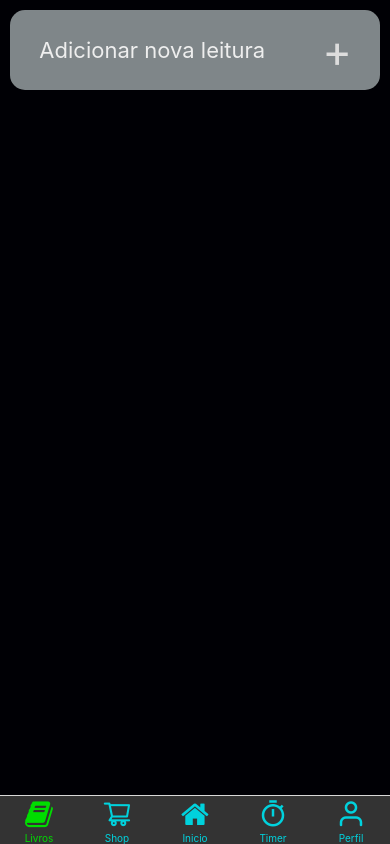
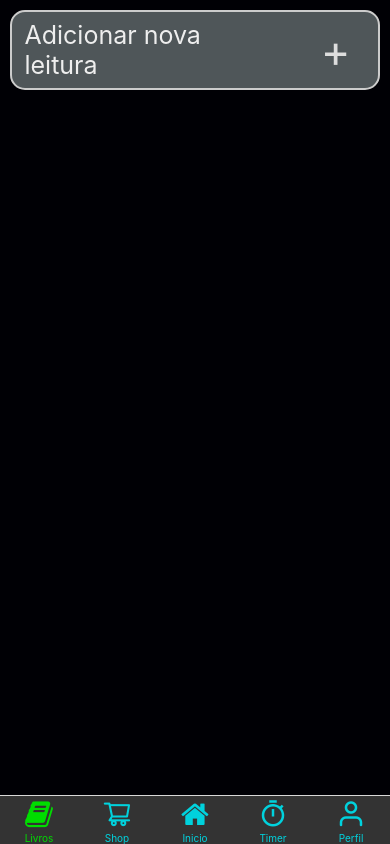
Before and after one commit to VegaKunn/testBook, a React Native app: screen /Livros in a window 390 px wide. Built offline with nearby package versions, Linux system fonts and the light colour scheme.

Commit message:
correcao de desing 1

```diff
--- a/pages/LivrosPage.js
+++ b/pages/LivrosPage.js
@@ -75,12 +75,14 @@ export default function Livros() {
 
   /////////
   const allCategorias = [
-    {nome: 'Ação'},
+    {nome: 'Aventura'},
     {nome: 'Suspense'},
-    {nome: 'Aventura'},
+    {nome: 'Ficção'},
     {nome: 'Romance'},
-    {nome: 'Ficção'},
     {nome: 'Fantasia'},
+    {nome: 'Finanças'},
+    {nome: 'Des. Pessoal'},
+    {nome: 'Politica'},
   ];
 
   return (
@@ -94,7 +96,7 @@ export default function Livros() {
           }}>
           <View style={es.addDiv}>
             <View style={es.divTex}>
-              <Text style={{fontSize: 22, color: '#eee'}}>
+              <Text style={{fontSize: 25, color: '#eee'}}>
                 Adicionar nova leitura
               </Text>
             </View>
@@ -218,7 +220,7 @@ export default function Livros() {
                             alignItems: 'center',
                             padding: 5,
                           }}>
-                          <Text style={{fontSize: 18, color: '#000'}}>
+                          <Text style={{fontSize: 20, color: '#000'}}>
                             {item.nome}
                           </Text>
                         </TouchableOpacity>
@@ -419,7 +421,7 @@ const es = StyleSheet.create({
     padding: 15,
     paddingTop: 30,
     marginTop: 20,
-    backgroundColor: '#4d4d4d', //'#0c7'
+    backgroundColor: '#858585', //'#0c7'
     borderColor: '#000',
     borderRadius: 20,
     borderWidth: 8,
@@ -427,7 +429,7 @@ const es = StyleSheet.create({
   registro2: {
     width: '100%',
     padding: 15,
-    backgroundColor: '#585c64', // '#8fe' '#4d4d4d' '#282c34'
+    backgroundColor: '#989ca4', // '#8fe' '#4d4d4d' '#282c34'
     borderColor: '#000',
     borderRadius: 20,
     borderWidth: 2,
@@ -503,10 +505,12 @@ const es = StyleSheet.create({
     // borderWidth: 2,
     marginBottom: 10,
     marginTop: 10,
-    backgroundColor: '#7f8689', //'#3399ff' '#282c34' '#666d7d'
+    backgroundColor: '#4f5659', //'#3399ff' '#282c34' '#666d7d'
     justifyContent: 'space-around',
     alignItems: 'center',
     flexDirection: 'row',
+    borderWidth: 2,
+    borderColor: '#ccc',
   },
   livroDiv: {
     width: '100%',
@@ -559,8 +563,8 @@ const es = StyleSheet.create({
     marginTop: 15,
   },
   texto: {
-    color: '#000',
-    fontSize: 16,
+    color: '#000000',
+    fontSize: 18,
   },
   toque: {
     width: '100%',
```
